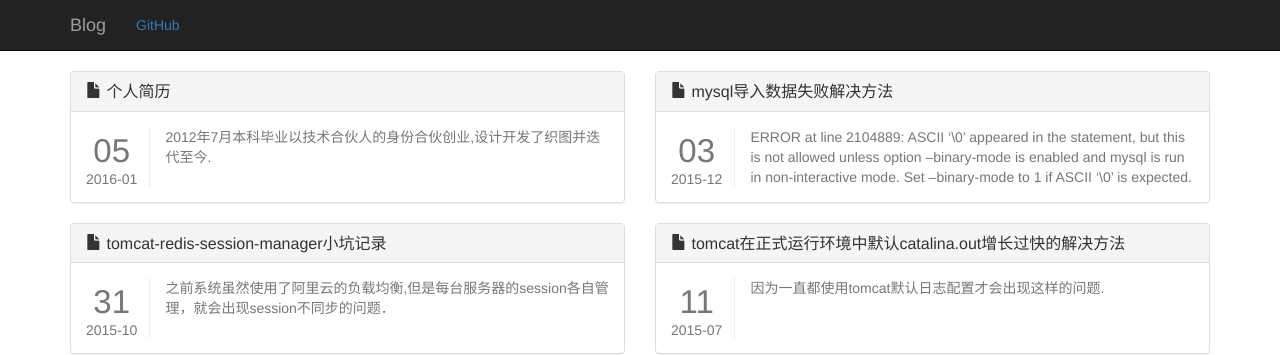
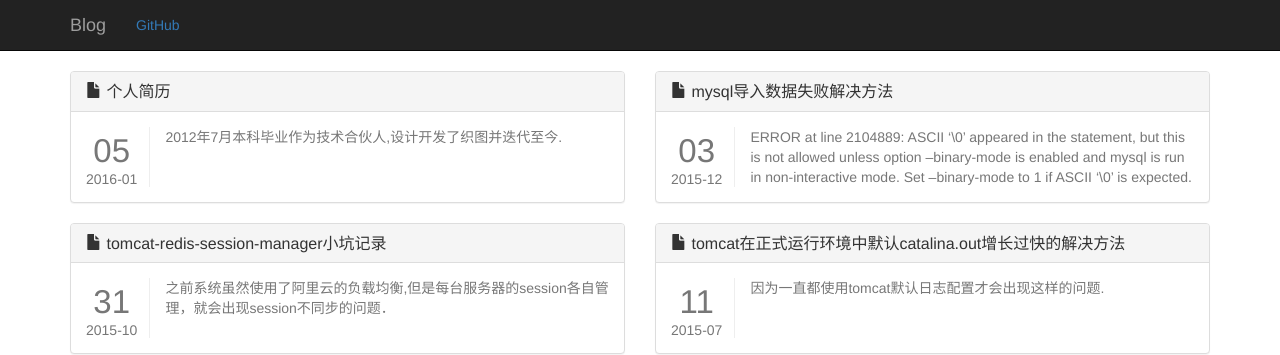
Before and after one commit to lynch001/lynch001.github.io, a Jekyll site: the page built from index.html, in a window 1280 px wide. Shown: the top 355 px of the page. Built offline with Jekyll 4.4.1, drawn with Linux system fonts in a browser that asks for light colours; nearby versions of some CDN libraries; the list of posts is cut into pages by our own code; some of the changed lines change nothing that is shown.

Commit message:
发布建立v0.8

```diff
--- a/_posts/2016-01-05-my-resume.md
+++ b/_posts/2016-01-05-my-resume.md
@@ -6,25 +6,32 @@
 
 ---
 
-> 2012年7月本科毕业以技术合伙人的身份合伙创业,设计开发了织图并迭代至今.
+> 2012年7月本科毕业作为技术合伙人,设计开发了织图并迭代至今.
 
 <!--more-->
 
 ### 个人信息
 
-|姓名       |朱天杰                             |工作年限   |3.5年
-|性别       |男                                 |学历       |本科(广东工业大学)
-|联系电话   |15018424257                        |个人邮箱   |616502741@qq.com
-|个人博客   |http://lynch001.github.io          |预期薪酬   |面议
-|应聘职位   |后台工程师,愿意接受Java/PHP/c++/Python作为开发语言
+|姓名       |朱天杰         |工作年限   |3.5年
+|出生年月   |1989-12-24     |年龄       |27岁
+|性别       |男             |学历       |本科(广东工业大学)
+|联系电话   |15018424257    |个人邮箱   |616502741@qq.com
+|现居地     |深圳           |个人博客   |[http://lynch001.github.io](http://lynch001.github.io)
+|期望薪酬   |20~30k         |期望工作地 |深圳,广州,杭州
+
+![](http://7xk4li.com1.z0.glb.clouddn.com/github%2F16010503.jpg)
+
+### 应聘职位
+
+后台工程师, 愿意接受Java/PHP/C++/Python作为开发语言
 
 ### 工作经历
 
-2012年7月本科毕业以技术合伙人的身份合伙创业,设计开发了织图并迭代至今.
+2012年7月本科毕业作为技术合伙人,设计开发了织图并迭代至今.
 
 > 织图项目简介
 
-织图(http://www.imzhitu.com)
+织图([http://www.imzhitu.com](http://www.imzhitu.com))
 
 是一款专注图片分享、美化处理、浏览的应用，一个年轻人分享生活方式的图片社区.
 
@@ -38,7 +45,7 @@
 
 --苹果“App Store 2013推荐新品”
 
-拥有近500万注册用户，日活30W+
+**拥有近500万注册用户，日活30W+, 服务器峰值流量4~5MB/s**
 
 融资情况:
 
@@ -46,17 +53,63 @@
 
 * 2014年获得北京五岳天下数百万美元A轮投资
 
+> 团队介绍
+
+团队总共24人,基本都是90后,技术团队8人,后台4人
+
 > 职位职责
 
-作为技术合伙人/技术总监,参与产品方向讨论并给出最优解决方案，负责织图整体架构设计，核心模块开发，技术团队建设和管理
+作为技术总监, 参与产品方向讨论并给出最优解决方案，负责织图整体技术架构设计，核心模块开发，技术团队建设和管理
 
-> 具体开发工作
+> 织图后台部署架构图
 
-1. 织图后台Restful接口设计与开发
-2. 织图网页前端开发
-3. 织图运营系统开发
-4. 织图Android版本2.0以前的设计和开发
-5. 运维
+独立设计了织图现有后台架构
+
+![](http://7xk4li.com1.z0.glb.clouddn.com/github/jiagou.jpg)
+
+### 具体开发工作
+
+> 织图后台Restful接口设计与开发
+
+* 前期独立负责织图社区后台的设计和开发
+
+* 主导了织图后台最重要的2次重构
+
+    1. 接入spring, struts, mybatis, spring security
+
+    2. 随着服务器压力增大,接入redis作为缓存, 并对Mysql进行读写分离, 分区和表拆分
+
+* 目前主要负责分析需求和设计实现方案, 分配任务给其它后台同事负责
+
+> 织图网页前端开发
+
+* 前期独立负责织图所有网页开发,示例:[http://www.imzhitu.com/DTjSpHpSw](http://www.imzhitu.com/DTjSpHpSw)
+
+> 织图运营系统开发
+
+* 前期独立设计开发织图运营系统, 目前已交付给其他同事负责, 主要模块包括:
+
+    1. 社区内容维护模块
+
+    2. 马甲系统
+
+    3. 数据统计模块
+
+> 织图Android2.0版以前的设计和开发
+
+* 前期独自设计和开发了织图Android版本,现已交付给Android同事负责, 主要模块包括:
+
+    1. 织图浏览,编辑,分享模块
+
+    2. 社区互动模块
+
+> 运维
+
+* 负责服务器和数据库日常升级维护
+
+* 分析日志对后台提出优化方案
+
+* 觉得比较自豪的一项工作是使用c语言开发了一个发布工具,一键发布代码到所有负载实例
 
 ### 掌握技能
 
@@ -64,31 +117,31 @@
 
 * 扎实的c语言基础，对基本数据结构和排序算法进行过认真学习
 
-* 对流行的编程语言，如Java，PHP，Python，Javascript，c++等都有研究
+* 对流行的编程语言，如Java，PHP，Python，Javascript，C++等都有研究,工作中主要用Java
 
 > Java后台开发
 
-* 对主流开源框架如spring struts mybatis hibernate等的使用和实现细节有过仔细研究
+* 有近4年Java使用经验
 
-* Mysql数据模型设计，索引优化，分区，分表，分库等，对InnoDB的实现以及特点有一定认识，并持续学习中
+* 对主流开源框架如spring, struts, mybatis, hibernate等的使用和实现细节有过仔细研究
+
+* 掌握Mysql数据模型设计，索引优化，SQL优化, 分区，分表，分库等，对InnoDB的实现以及特点有一定认识，并持续学习中
 
 * 掌握Redis API
 
-* 掌握MongoDB　API
+* 掌握MongoDB API
 
-* Lucene，Elastic Search
+* 因搜索功能的需要,研究过Lucene，Elastic Search
 
-* Hadoop HBase
+* 玩过一下Hadoop, HBase,了解HDFS和MapReduce
 
 > 网页前端
 
-* 熟悉原生js，jquery
-
+* 熟悉原生js，jquery, 能针对设计图独立完成页面开发
 
 > Android
 
 * 熟悉Android应用开发流程，熟悉Android的基础组件及服务
-
 
 > 其他
 
@@ -96,8 +149,16 @@
 
 * 熟练掌握shell script，linux常用命令，VIM等
 
-* 比较喜欢用Markdown编写文档，如织图RESTFUL接口文档和个人博客
+* 比较喜欢用Markdown编写文档，如织图RESTFUL接口文档和个人博客,就是用它写的
 
 * 推动整个技术部使用github
 
 * 推动公司使用JIRA进行项目管理
+
+### 自我评价
+
+在创业过程中,我觉得自己的学习能力有了极大提高,这也是我觉得一个程序员能脱离平庸的第一要素.
+
+有强烈的事业心以及非常讲义气,不图小利.
+
+毕业那会所有核心程序员都去了大公司工作的情况下,不拿月薪和另外一个技术合伙人支撑起整个织图的开发工作并顺利拿到天使投资.
```
